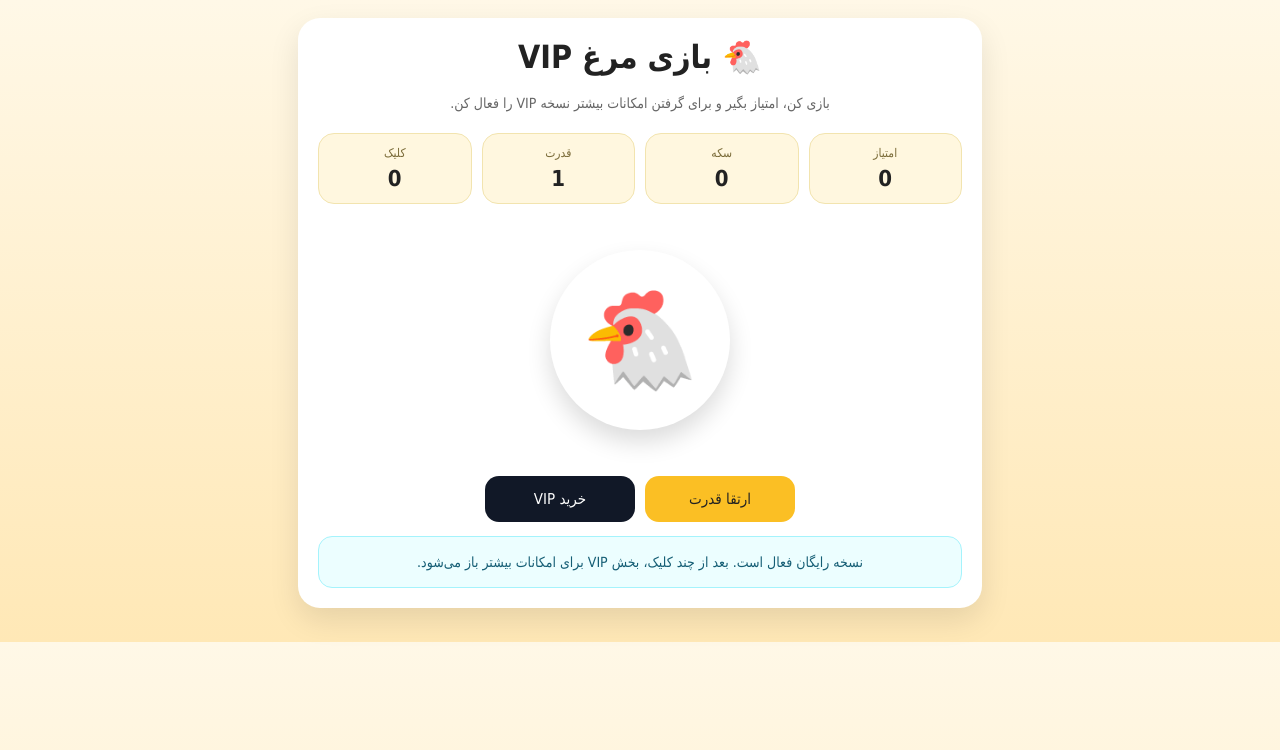
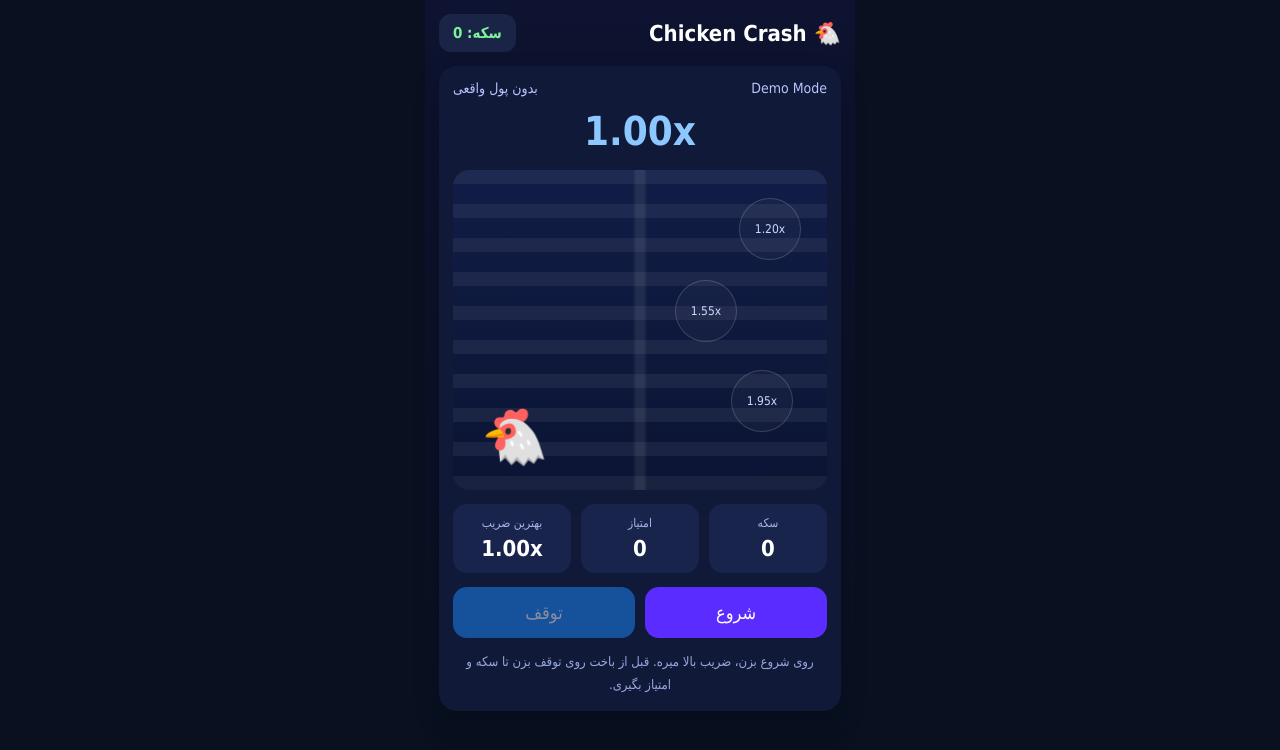
Before and after one commit to rezamuzafari101/chicken-game-, a plain HTML site: page index.html in a window 1280 px wide. Drawn offline with Linux system fonts and the light colour scheme.

Commit message:
Update index.html

```diff
--- a/index.html
+++ b/index.html
@@ -1,290 +1,337 @@
 <!DOCTYPE html>
 <html lang="fa" dir="rtl">
 <head>
-<meta charset="UTF-8">
-<meta name="viewport" content="width=device-width, initial-scale=1.0">
-<title>بازی مرغ VIP</title>
+  <meta charset="UTF-8" />
+  <meta name="viewport" content="width=device-width, initial-scale=1.0" />
+  <title>Chicken Crash Demo</title>
   <style>
     * { box-sizing: border-box; }
-  body{
-    margin:0;
-    font-family:Tahoma,Arial,sans-serif;
-    background:linear-gradient(180deg,#fff8e7,#ffe8b6);
-    text-align:center;
-    color:#222;
+    body {
+      margin: 0;
+      font-family: Tahoma, Arial, sans-serif;
+      background: #0b1020;
+      color: #fff;
     }
-  .wrap{
-    max-width:720px;
-    margin:0 auto;
-    padding:18px;
+    .app {
+      max-width: 430px;
+      margin: 0 auto;
+      min-height: 100vh;
+      padding: 14px;
+      background: linear-gradient(180deg, #0d1330, #08101f);
     }
-  .card{
-    background:#fff;
-    border-radius:22px;
-    padding:20px;
-    box-shadow:0 12px 30px rgba(0,0,0,.10);
-    margin-bottom:16px;
+    .topbar {
+      display: flex;
+      justify-content: space-between;
+      align-items: center;
+      margin-bottom: 14px;
     }
-  h1{margin:0 0 10px;font-size:32px}
-  .small{
-    color:#666;
-    line-height:1.9;
-    font-size:14px;
+    .brand {
+      font-size: 22px;
+      font-weight: bold;
     }
-  .stats{
-    display:grid;
-    grid-template-columns:repeat(4,1fr);
-    gap:10px;
-    margin-top:16px;
+    .balance {
+      background: #1a2447;
+      border-radius: 12px;
+      padding: 10px 14px;
+      font-size: 15px;
+      color: #7ef29a;
+      font-weight: bold;
     }
-  .stat{
-    background:#fff7df;
-    border:1px solid #f2e4af;
-    border-radius:16px;
-    padding:12px 8px;
+    .game-card {
+      background: #101938;
+      border-radius: 18px;
+      padding: 14px;
+      box-shadow: 0 12px 24px rgba(0,0,0,.25);
     }
-  .stat span{
-    display:block;
-    color:#7a6b38;
-    font-size:12px;
-    margin-bottom:6px;
+    .game-head {
+      display: flex;
+      justify-content: space-between;
+      align-items: center;
+      margin-bottom: 12px;
+      color: #b9c4ff;
+      font-size: 14px;
     }
-  .stat strong{
-    font-size:22px;
+    .multiplier {
+      text-align: center;
+      font-size: 40px;
+      font-weight: bold;
+      color: #8cc8ff;
+      margin: 10px 0 16px;
     }
-  .game-box{
-    min-height:240px;
-    display:flex;
-    align-items:center;
-    justify-content:center;
-    position:relative;
-    margin-top:16px;
+    .road {
+      position: relative;
+      height: 320px;
+      border-radius: 16px;
+      overflow: hidden;
+      background:
+        linear-gradient(90deg, transparent 48%, rgba(255,255,255,.08) 49%, rgba(255,255,255,.08) 51%, transparent 52%),
+        repeating-linear-gradient(
+          to bottom,
+          rgba(255,255,255,.06) 0px,
+          rgba(255,255,255,.06) 14px,
+          transparent 14px,
+          transparent 34px
+        ),
+        linear-gradient(180deg, #111d47, #0b1433);
     }
-  #chicken{
-    width:180px;
-    height:180px;
-    border:none;
-    border-radius:50%;
-    font-size:95px;
-    cursor:pointer;
-    background:#fff;
-    box-shadow:0 12px 24px rgba(0,0,0,.14);
-    transition:transform .08s ease;
+    .chicken {
+      position: absolute;
+      left: 28px;
+      bottom: 22px;
+      font-size: 54px;
+      transition: bottom .1s linear, left .1s linear, transform .1s linear;
+      z-index: 2;
     }
-  #chicken:active{
-    transform:scale(.95);
+    .boom {
+      position: absolute;
+      inset: 0;
+      display: none;
+      align-items: center;
+      justify-content: center;
+      font-size: 42px;
+      font-weight: bold;
+      background: rgba(255, 59, 48, .18);
+      color: #ff8f8f;
+      z-index: 3;
     }
-  .btn-row{
-    display:flex;
-    flex-wrap:wrap;
-    gap:10px;
-    margin-top:16px;
-    justify-content:center;
+    .markers {
+      position: absolute;
+      inset: 0;
+      pointer-events: none;
     }
-  .btn{
-    border:none;
-    border-radius:14px;
-    padding:14px 18px;
-    font-family:inherit;
-    font-size:15px;
-    cursor:pointer;
-    min-width:150px;
-    text-decoration:none;
-    display:inline-block;
+    .marker {
+      position: absolute;
+      width: 62px;
+      height: 62px;
+      border-radius: 50%;
+      border: 1px solid rgba(255,255,255,.16);
+      display: flex;
+      align-items: center;
+      justify-content: center;
+      color: #cdd7ff;
+      font-size: 12px;
+      background: rgba(255,255,255,.03);
     }
-  .btn-green{background:#16a34a;color:#fff;}
-  .btn-gold{background:#fbbf24;color:#222;}
-  .btn-dark{background:#111827;color:#fff;}
-  .vip-box{
-    background:linear-gradient(90deg,#111827,#374151);
-    color:#fff;
-    border-radius:20px;
-    padding:20px;
-    margin-top:18px;
+    .stats {
+      display: grid;
+      grid-template-columns: repeat(3, 1fr);
+      gap: 10px;
+      margin-top: 14px;
     }
-  .vip-badge{
-    display:inline-block;
-    background:#fbbf24;
-    color:#111;
-    padding:6px 12px;
-    border-radius:999px;
-    font-size:13px;
-    font-weight:bold;
-    margin-bottom:10px;
+    .stat {
+      background: #18244c;
+      border-radius: 14px;
+      padding: 12px 8px;
+      text-align: center;
     }
-  .price{
-    font-size:30px;
-    font-weight:bold;
-    color:#fbbf24;
-    margin:12px 0;
+    .stat span {
+      display: block;
+      color: #a8b3e6;
+      font-size: 12px;
+      margin-bottom: 6px;
     }
-  .hidden{display:none;}
-  .notice{
-    margin-top:14px;
-    background:#ecfeff;
-    border:1px solid #a5f3fc;
-    color:#155e75;
-    border-radius:14px;
-    padding:12px;
-    line-height:1.9;
-    font-size:14px;
+    .stat strong {
+      font-size: 22px;
     }
-  .floating{
-    position:absolute;
-    color:#16a34a;
-    font-size:24px;
-    font-weight:bold;
-    pointer-events:none;
-    animation:up .8s ease forwards;
+    .controls {
+      display: grid;
+      grid-template-columns: 1fr 1fr;
+      gap: 10px;
+      margin-top: 14px;
     }
-  @keyframes up{
-    from{opacity:1;transform:translateY(0)}
-    to{opacity:0;transform:translateY(-55px)}
+    button {
+      border: none;
+      border-radius: 14px;
+      padding: 15px 10px;
+      font-family: inherit;
+      font-size: 18px;
+      cursor: pointer;
     }
-  @media (max-width:700px){
-    .stats{grid-template-columns:repeat(2,1fr);}
-    h1{font-size:28px}
+    .start { background: #5b2cff; color: white; }
+    .cash { background: #1d8cff; color: white; }
+    .cash:disabled, .start:disabled {
+      opacity: .5;
+      cursor: not-allowed;
+    }
+    .note {
+      margin-top: 12px;
+      color: #99a7de;
+      font-size: 13px;
+      line-height: 1.8;
+      text-align: center;
     }
   </style>
 </head>
 <body>
-  <div class="wrap">
+  <div class="app">
+    <div class="topbar">
+      <div class="brand">🐔 Chicken Crash</div>
+      <div class="balance">سکه: <span id="coinsTop">0</span></div>
+    </div>
 
-    <div class="card">
-      <h1>🐔 بازی مرغ VIP</h1>
-      <p class="small">
-        بازی کن، امتیاز بگیر و برای گرفتن امکانات بیشتر نسخه VIP را فعال کن.
-      </p>
+    <div class="game-card">
+      <div class="game-head">
+        <div>Demo Mode</div>
+        <div>بدون پول واقعی</div>
+      </div>
+
+      <div class="multiplier" id="multiplier">1.00x</div>
+
+      <div class="road" id="road">
+        <div class="markers">
+          <div class="marker" style="right: 26px; top: 28px;">1.20x</div>
+          <div class="marker" style="right: 90px; top: 110px;">1.55x</div>
+          <div class="marker" style="right: 34px; top: 200px;">1.95x</div>
+        </div>
+        <div class="chicken" id="chicken">🐔</div>
+        <div class="boom" id="boom">باخت!</div>
+      </div>
 
       <div class="stats">
+        <div class="stat">
+          <span>سکه</span>
+          <strong id="coins">0</strong>
+        </div>
         <div class="stat">
           <span>امتیاز</span>
           <strong id="score">0</strong>
         </div>
         <div class="stat">
-          <span>سکه</span>
-          <strong id="coins">0</strong>
-        </div>
-        <div class="stat">
-          <span>قدرت</span>
-          <strong id="power">1</strong>
-        </div>
-        <div class="stat">
-          <span>کلیک</span>
-          <strong id="clicks">0</strong>
+          <span>بهترین ضریب</span>
+          <strong id="best">1.00x</strong>
         </div>
       </div>
 
-      <div class="game-box" id="gameBox">
-        <button id="chicken">🐔</button>
+      <div class="controls">
+        <button class="start" id="startBtn">شروع</button>
+        <button class="cash" id="cashBtn" disabled>توقف</button>
       </div>
 
-      <div class="btn-row">
-        <button class="btn btn-gold" id="upgradeBtn">ارتقا قدرت</button>
-        <button class="btn btn-dark" id="vipBtn">خرید VIP</button>
+      <div class="note">
+        روی شروع بزن، ضریب بالا میره. قبل از باخت روی توقف بزن تا سکه و امتیاز بگیری.
       </div>
-
-      <div class="notice">
-        نسخه رایگان فعال است. بعد از چند کلیک، بخش VIP برای امکانات بیشتر باز می‌شود.
     </div>
   </div>
 
-    <div class="card hidden" id="vipSection">
-      <div class="vip-box">
-        <div class="vip-badge">VIP</div>
-        <h2>نسخه ویژه بازی</h2>
-        <p class="small" style="color:#e5e7eb">
-          با فعال‌سازی VIP این امکانات را می‌گیری:
-          <br>✅ سکه بیشتر
-          <br>✅ قدرت بیشتر
-          <br>✅ رشد سریع‌تر
-          <br>✅ نسخه ویژه
-        </p>
+  <script>
+    const multiplierEl = document.getElementById('multiplier');
+    const coinsEl = document.getElementById('coins');
+    const coinsTopEl = document.getElementById('coinsTop');
+    const scoreEl = document.getElementById('score');
+    const bestEl = document.getElementById('best');
+    const startBtn = document.getElementById('startBtn');
+    const cashBtn = document.getElementById('cashBtn');
+    const chickenEl = document.getElementById('chicken');
+    const boomEl = document.getElementById('boom');
 
-        <div class="price">5 دلار</div>
+    let coins = Number(localStorage.getItem('cc_coins') || 0);
+    let score = Number(localStorage.getItem('cc_score') || 0);
+    let best = Number(localStorage.getItem('cc_best') || 1);
+    let currentMultiplier = 1;
+    let interval = null;
+    let crashAt = 0;
+    let running = false;
 
-        <a class="btn btn-green" href="https://t.me/rezamuzafari101" target="_blank">
-          فعال‌سازی VIP
-        </a>
-
-        <p class="small" style="color:#d1d5db; margin-top:12px">
-          روی دکمه بالا بزن و برای فعال‌سازی نسخه VIP پیام بده.
-        </p>
-      </div>
-    </div>
-
-  </div>
-
-<script>
-let score = 0;
-let coins = 0;
-let power = 1;
-let clicks = 0;
-
-const scoreEl = document.getElementById("score");
-const coinsEl = document.getElementById("coins");
-const powerEl = document.getElementById("power");
-const clicksEl = document.getElementById("clicks");
-const chicken = document.getElementById("chicken");
-const vipSection = document.getElementById("vipSection");
-const vipBtn = document.getElementById("vipBtn");
-const upgradeBtn = document.getElementById("upgradeBtn");
-const gameBox = document.getElementById("gameBox");
-
-function render(){
-  scoreEl.innerText = score;
-  coinsEl.innerText = coins;
-  powerEl.innerText = power;
-  clicksEl.innerText = clicks;
+    function save() {
+      localStorage.setItem('cc_coins', coins);
+      localStorage.setItem('cc_score', score);
+      localStorage.setItem('cc_best', best);
     }
 
-function showVip(){
-  vipSection.classList.remove("hidden");
-  vipSection.scrollIntoView({behavior:"smooth"});
+    function render() {
+      coinsEl.textContent = coins;
+      coinsTopEl.textContent = coins;
+      scoreEl.textContent = score;
+      bestEl.textContent = best.toFixed(2) + 'x';
+      multiplierEl.textContent = currentMultiplier.toFixed(2) + 'x';
     }
 
-function floating(text){
-  const el = document.createElement("div");
-  el.className = "floating";
-  el.textContent = text;
-  el.style.left = (gameBox.offsetWidth / 2 - 20 + (Math.random()*90 - 45)) + "px";
-  el.style.top = (80 + Math.random()*30) + "px";
-  gameBox.appendChild(el);
-  setTimeout(() => el.remove(), 800);
+    function resetChicken() {
+      chickenEl.style.left = '28px';
+      chickenEl.style.bottom = '22px';
+      chickenEl.style.transform = 'scale(1)';
+      boomEl.style.display = 'none';
     }
 
-chicken.onclick = function(){
-  clicks++;
-  score += power;
-  coins += power * 2;
-
-  floating("+" + (power * 2));
-
-  if(clicks === 20){
-    showVip();
-    alert("برای امکانات بیشتر، نسخه VIP را فعال کن.");
+    function randomCrashPoint() {
+      return 1.20 + Math.random() * 2.80;
     }
 
+    function animateChicken(mult) {
+      const progress = Math.min((mult - 1) / 2.5, 1);
+      const left = 28 + progress * 190;
+      const bottom = 22 + progress * 210;
+      chickenEl.style.left = left + 'px';
+      chickenEl.style.bottom = bottom + 'px';
+      chickenEl.style.transform = 'scale(' + (1 + progress * 0.25) + ')';
+    }
+
+    function endRoundCrash() {
+      clearInterval(interval);
+      running = false;
+      boomEl.style.display = 'flex';
+      chickenEl.style.transform = 'scale(1.15)';
+      startBtn.disabled = false;
+      cashBtn.disabled = true;
+      setTimeout(() => {
+        currentMultiplier = 1;
+        resetChicken();
         render();
-};
+      }, 1100);
+    }
 
-upgradeBtn.onclick = function(){
-  const cost = 50;
-  if(coins >= cost){
-    coins -= cost;
-    power += 1;
+    function startRound() {
+      if (running) return;
+      running = true;
+      currentMultiplier = 1;
+      crashAt = randomCrashPoint();
+      resetChicken();
       render();
-    alert("قدرت بیشتر شد ✅");
-  } else {
-    alert("سکه کافی نداری.");
+
+      startBtn.disabled = true;
+      cashBtn.disabled = false;
+
+      interval = setInterval(() => {
+        currentMultiplier += 0.03 + currentMultiplier * 0.01;
+        animateChicken(currentMultiplier);
+        render();
+
+        if (currentMultiplier >= crashAt) {
+          endRoundCrash();
         }
-};
+      }, 120);
+    }
 
-vipBtn.onclick = function(){
-  showVip();
-};
+    function cashOut() {
+      if (!running) return;
+
+      clearInterval(interval);
+      running = false;
+
+      const earnedCoins = Math.floor(currentMultiplier * 10);
+      const earnedScore = Math.floor(currentMultiplier * 5);
+
+      coins += earnedCoins;
+      score += earnedScore;
+      if (currentMultiplier > best) best = currentMultiplier;
+
+      save();
+      render();
+
+      startBtn.disabled = false;
+      cashBtn.disabled = true;
+
+      alert('بردی ✅\\nضریب: ' + currentMultiplier.toFixed(2) + 'x\\nسکه: +' + earnedCoins);
+      currentMultiplier = 1;
+      resetChicken();
+      render();
+    }
+
+    startBtn.addEventListener('click', startRound);
+    cashBtn.addEventListener('click', cashOut);
 
     render();
+    resetChicken();
   </script>
 </body>
 </html>
```
Lines whose indentation alone changed are shown as unchanged.
